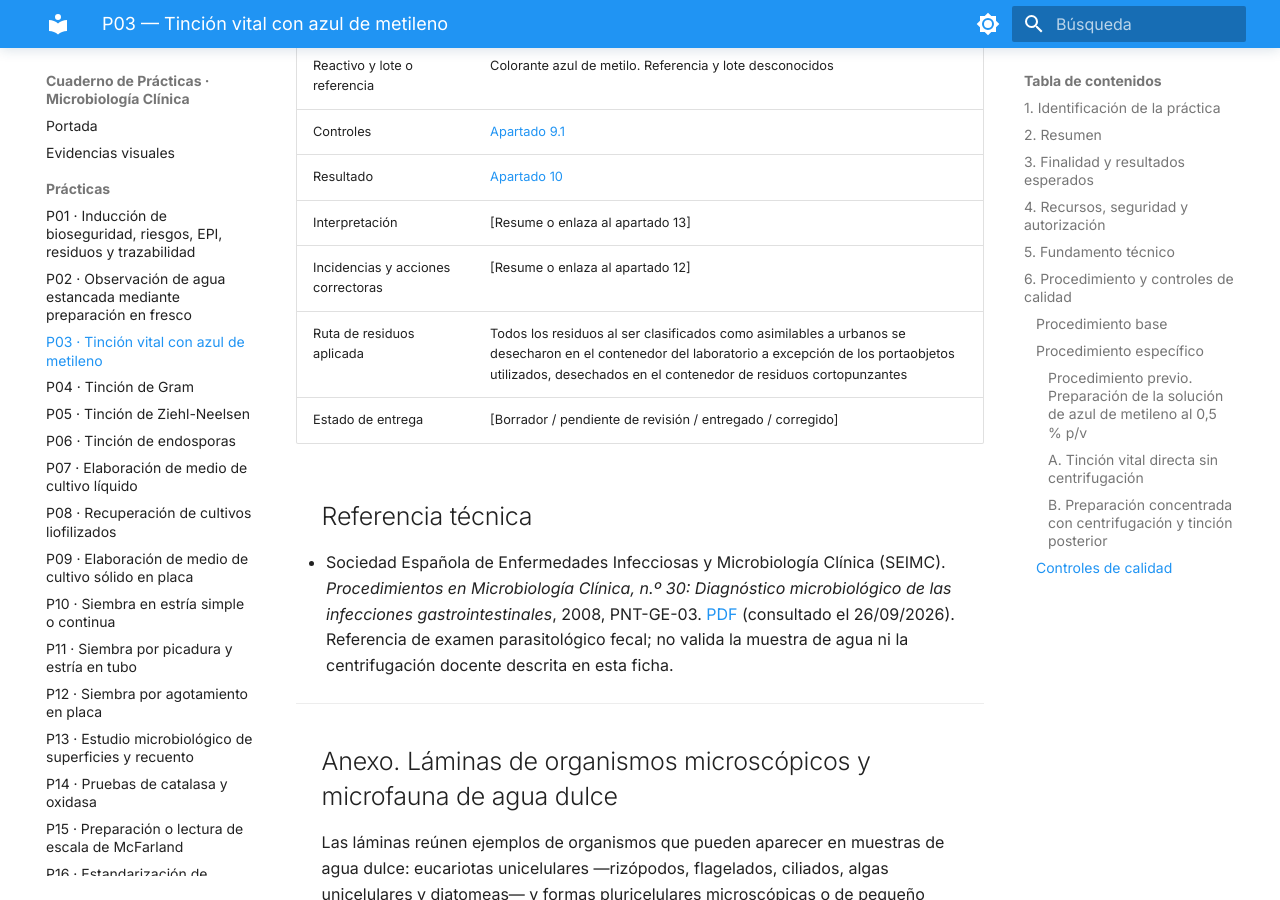
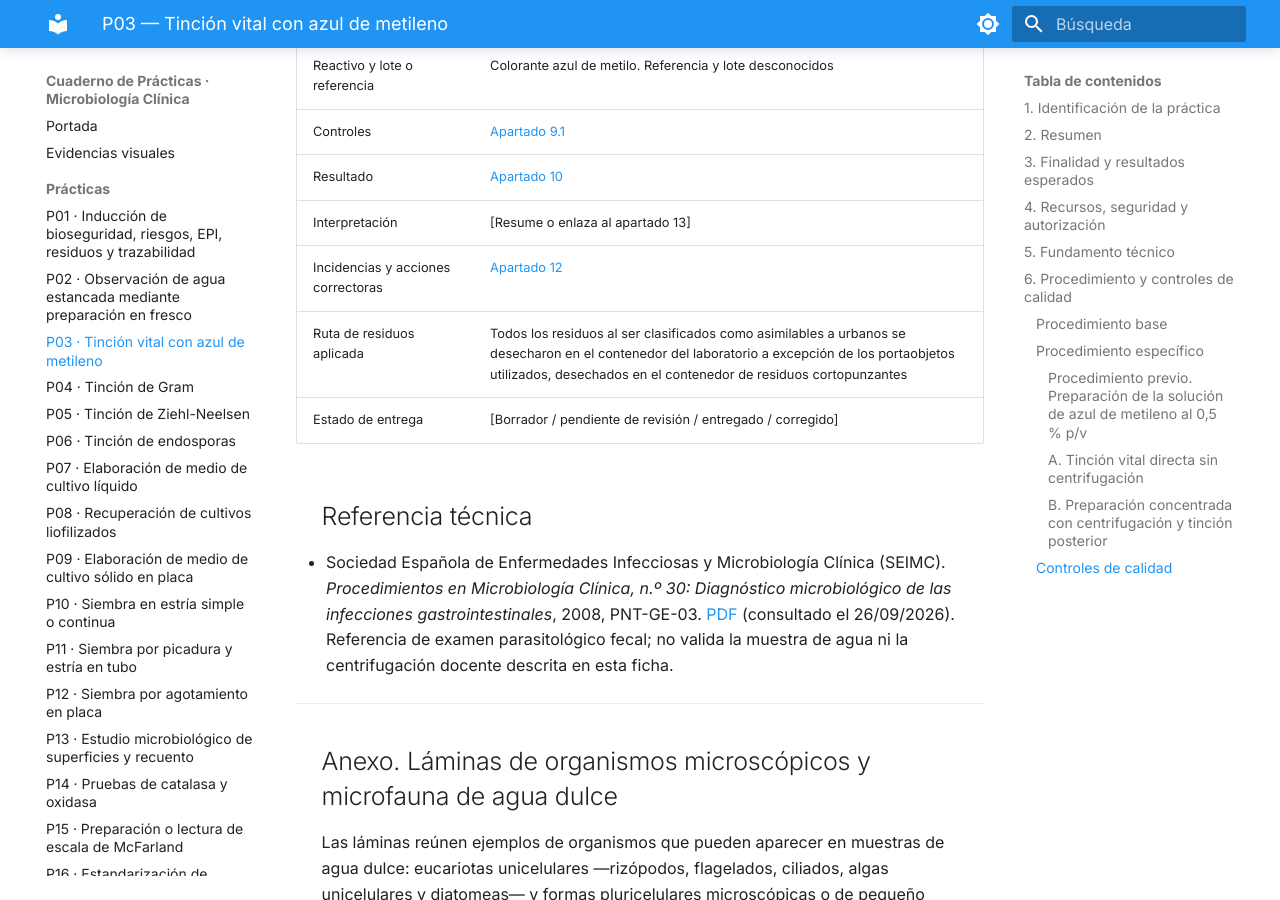
Before and after one commit to Rebeca-hubb/Cuaderno-Pr-cticas-Microbiolog-a-Rebeca-Vicho-, an MkDocs documentation site: the page built from docs/practicas/P03_Azul_de_metileno.md, in a window 1280 px wide and 900 px high, scrolled down 18655 px. Built offline with MkDocs 1.6.1 and Material for MkDocs 9.7.7, drawn with Linux system fonts in a browser that asks for light colours.

Commit message:
Update P03_Azul_de_metileno.md

```diff
--- a/docs/practicas/P03_Azul_de_metileno.md
+++ b/docs/practicas/P03_Azul_de_metileno.md
@@ -308,7 +308,7 @@ Responde de forma razonada a las cuatro preguntas. Relaciona cada respuesta con
 | Controles | [Apartado 9.1](https://github.com/Rebeca-hubb/Cuaderno-Pr-cticas-Microbiolog-a-Rebeca-Vicho-/blob/main/docs/practicas/P03_Azul_de_metileno.md#91-comprobaci%C3%B3n-de-calidad) |
 | Resultado | [Apartado 10](https://github.com/Rebeca-hubb/Cuaderno-Pr-cticas-Microbiolog-a-Rebeca-Vicho-/blob/main/docs/practicas/P03_Azul_de_metileno.md#10-comparaci%C3%B3n-con-la-observaci%C3%B3n-en-fresco-alumnado--rellenable--durante-y-despu%C3%A9s) |
 | Interpretación | [Resume o enlaza al apartado 13] |
-| Incidencias y acciones correctoras | [Resume o enlaza al apartado 12] |
+| Incidencias y acciones correctoras | [Apartado 12](https://github.com/Rebeca-hubb/Cuaderno-Pr-cticas-Microbiolog-a-Rebeca-Vicho-/blob/main/docs/practicas/P03_Azul_de_metileno.md#12-incidencias-errores-y-medidas-correctoras-alumnado--rellenable--durante) |
 | Ruta de residuos aplicada | Todos los residuos al ser clasificados como asimilables a urbanos se desecharon en el contenedor del laboratorio a excepción de los portaobjetos utilizados, desechados en el contenedor de residuos cortopunzantes |
 | Estado de entrega | [Borrador / pendiente de revisión / entregado / corregido] |
 
```
